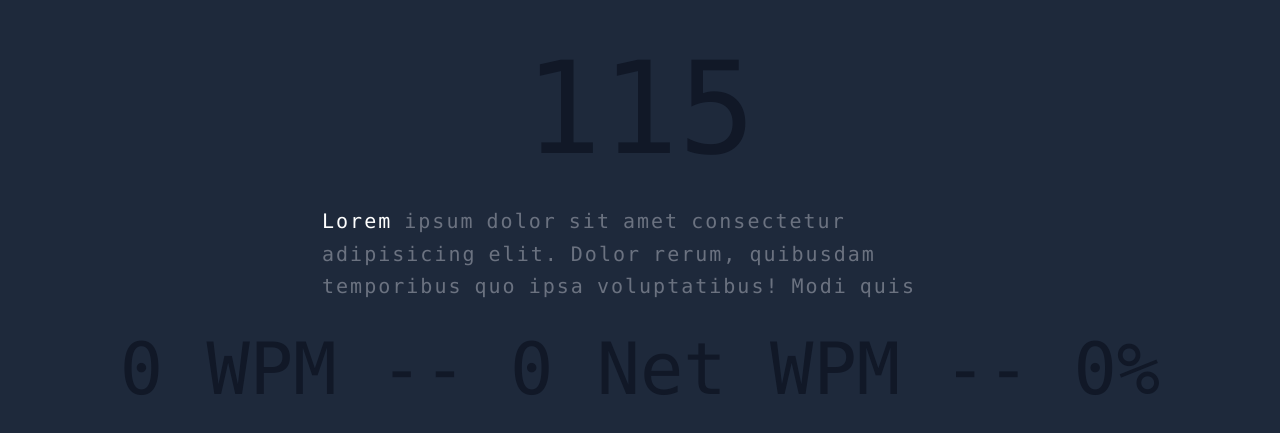
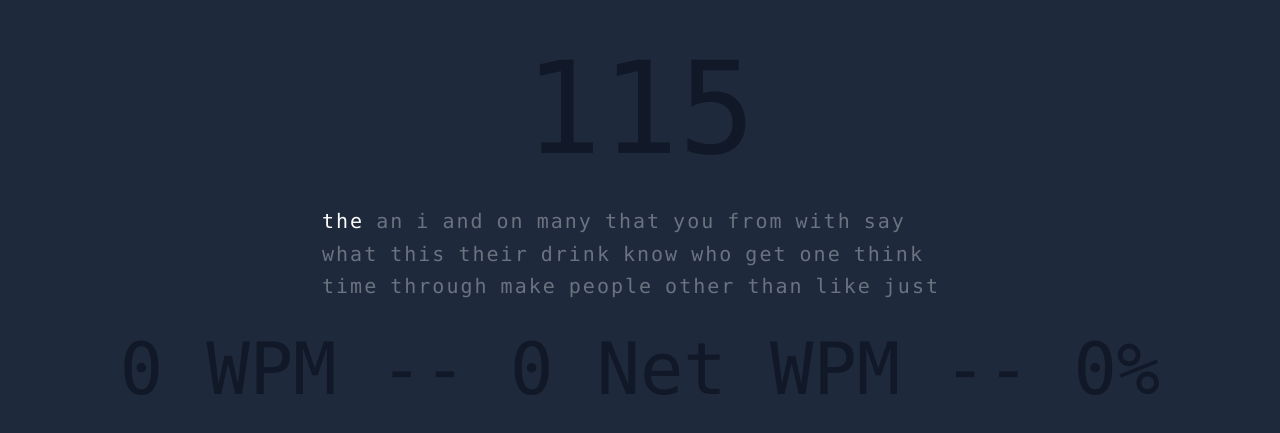
Before and after one commit to rashmod/key-quest, a React (Vite) app in the folder frontend/: page / in a window 1280 px wide. Shown: the part 175-608 px from the top of the page. Built offline with nearby package versions, Linux system fonts and the light colour scheme.

Commit message:
[Frontend] chore: added real english words

```diff
--- a/frontend/src/constants/constants.ts
+++ b/frontend/src/constants/constants.ts
@@ -1,2 +1,2 @@
-export const NUMBER_OF_WORDS_IN_BATCH = 100;
+export const NUMBER_OF_WORDS_IN_BATCH = 125;
 export const AVERAGE_NUMBER_OF_LETTERS_IN_WORD = 5;
--- a/frontend/src/data/words.ts
+++ b/frontend/src/data/words.ts
@@ -1,104 +1,129 @@
 const words: readonly string[] = [
-	'Lorem',
-	'ipsum',
-	'dolor',
-	'sit',
-	'amet',
-	'consectetur',
-	'adipisicing',
-	'elit.',
-	'Dolor',
-	'rerum,',
-	'quibusdam',
-	'temporibus',
-	'quo',
-	'ipsa',
-	'voluptatibus!',
-	'Modi',
-	'quis',
-	'necessitatibus',
-	'temporibus',
-	'commodi',
-	'sint',
-	'dolor',
-	'voluptate.',
-	'Doloremque,',
-	'ratione',
-	'officia',
-	'similique',
-	'dolore',
-	'distinctio',
-	'aliquam',
-	'hic',
-	'explicabo',
-	'ut',
-	'consectetur',
-	'modi',
-	'vitae',
-	'fugiat',
-	'amet',
-	'quae',
-	'veritatis',
-	'soluta',
-	'optio.',
-	'Sint',
-	'facilis',
-	'ea',
-	'sapiente',
-	'eaque',
-	'vero',
-	'quia',
-	'veniam',
-	'deleniti,',
-	'est',
-	'illo',
-	'ab',
-	'nulla',
-	'illum',
-	'itaque',
-	'sit',
-	'recusandae',
-	'nobis',
-	'laboriosam?',
-	'Consequatur,',
-	'quod',
-	'deserunt',
-	'recusandae',
-	'neque',
-	'numquam',
-	'molestias',
-	'similique',
-	'esse',
-	'ut',
-	'excepturi',
-	'ullam.',
-	'Magnam',
-	'eligendi',
-	'minima',
-	'illum',
-	'veniam',
-	'alias,',
-	'dolor',
-	'repellendus',
-	'rerum!',
-	'Odit',
-	'eaque',
-	'minima',
-	'ipsa',
-	'itaque',
-	'illum,',
-	'ipsum',
-	'dolore,',
-	'temporibus',
-	'in',
-	'consequatur',
-	'natus,',
-	'ex',
-	'voluptas',
-	'voluptatum',
-	'ut',
-	'quas',
-	'excepturi?',
+	'the',
+	'an',
+	'i',
+	'and',
+	'on',
+	'many',
+	'that',
+	'you',
+	'from',
+	'with',
+	'say',
+	'what',
+	'this',
+	'their',
+	'drink',
+	'know',
+	'who',
+	'get',
+	'one',
+	'think',
+	'time',
+	'through',
+	'make',
+	'people',
+	'other',
+	'than',
+	'like',
+	'just',
+	'way',
+	'look',
+	'come',
+	'find',
+	'here',
+	'thing',
+	'day',
+	'work',
+	'world',
+	'good',
+	'call',
+	'ask',
+	'school',
+	'never',
+	'need',
+	'three',
+	'something',
+	'feel',
+	'while',
+	'weak',
+	'white',
+	'family',
+	'let',
+	'another',
+	'house',
+	'put',
+	'great',
+	'mind',
+	'big',
+	'every',
+	'group',
+	'hand',
+	'talk',
+	'start',
+	'show',
+	'turn',
+	'place',
+	'city',
+	'run',
+	'believe',
+	'number',
+	'play',
+	'happen',
+	'move',
+	'always',
+	'before',
+	'story',
+	'mother',
+	'young',
+	'month',
+	'book',
+	'eye',
+	'million',
+	'word',
+	'yes',
+	'friend',
+	'important',
+	'yet',
+	'father',
+	'often',
+	'hour',
+	'meet',
+	'late',
+	'several',
+	'information',
+	'university',
+	'continue',
+	'best',
+	'body',
+	'minute',
+	'stop',
+	'result',
+	'health',
+	'process',
+	'offer',
+	'enough',
+	'send',
+	'actually',
+	'teacher',
+	'sense',
+	'home',
+	'stay',
+	'experience',
+	'plan',
+	'photo',
+	'strong',
+	'college',
+	'music',
+	'light',
+	'colour',
+	'voice',
+	'heart',
+	'decision',
+	'explain',
+	'true',
+	'better',
+	'building',
 ];
 
 export default words;
```
